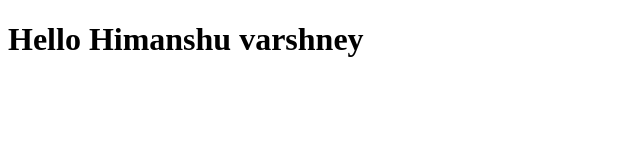
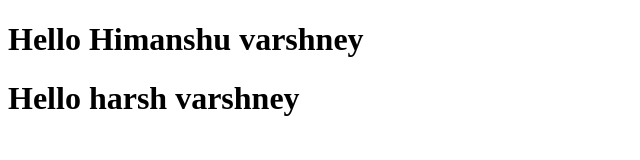
Before and after one commit to himanshuvarshney001/Cohort_Webdevelopment-_2026, a plain HTML site: page index.html in a window 1280 px wide. Shown: the whole page, without its empty margins (0-640 px from the left). Drawn offline with Linux system fonts and the light colour scheme.

Commit message:
add another line hello harsh

```diff
--- a/index.html
+++ b/index.html
@@ -7,5 +7,6 @@
 </head>
 <body>
     <h1>Hello Himanshu varshney</h1>
+    <h1>Hello harsh varshney</h1>
 </body>
 </html>
```
